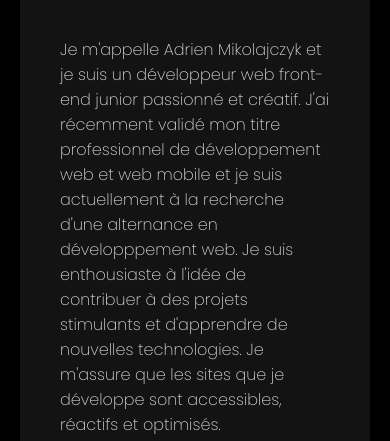
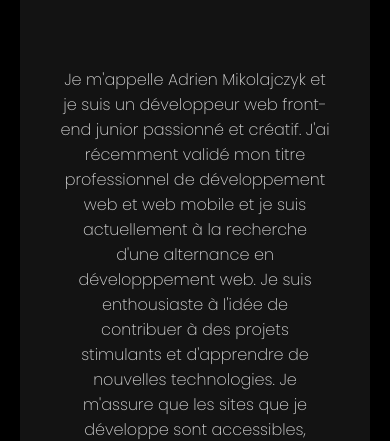
Before and after one commit to Mikoad/CV, a plain HTML site: page index.html in a window 390 px wide. Shown: the part 410-851 px from the top of the page. Drawn offline with Linux system fonts and the light colour scheme.

Commit message:
ajustement

```diff
--- a/assets/css/style.css
+++ b/assets/css/style.css
@@ -129,6 +129,7 @@ nav ul li:hover::after {
 /*preesntation*/
 .presentation h2 {
   font-size: 2rem;
+  margin-bottom: 50px;
   color: white;
 }
 .presentation-container {
@@ -136,9 +137,11 @@ nav ul li:hover::after {
   justify-content: center;
   align-items: center;
   flex-direction: column;
-  gap: 40px;
 }
-
+.presentation-container p {
+  text-align: center;
+  padding: 20px 100px;
+}
 /*skills*/
 .skills h3 {
   font-size: 2rem;
@@ -147,7 +150,7 @@ nav ul li:hover::after {
   display: flex;
   justify-content: space-evenly;
   align-items: center;
-  text-align: justify;
+  text-align: center;
 }
 .skills-subcontainer {
   display: flex;
@@ -384,6 +387,10 @@ footer ul li {
   }
 }
 @media screen and (max-width: 900px) {
+  .presentation-container p {
+    padding: 20px 0;
+    text-align: center;
+  }
   .skills-subcontainer {
     width: 95%;
   }
```
